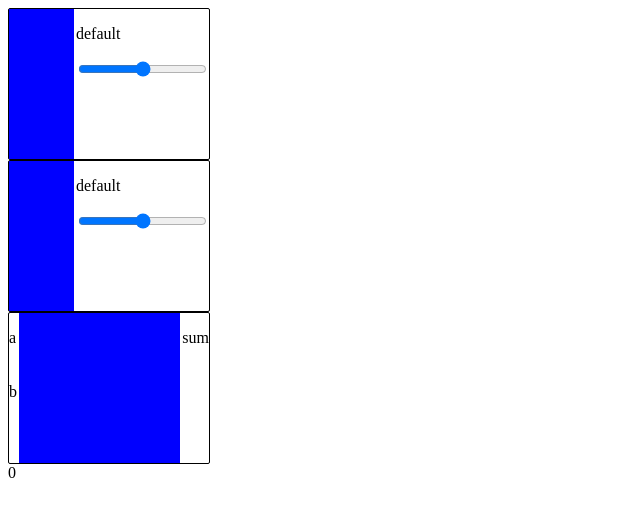
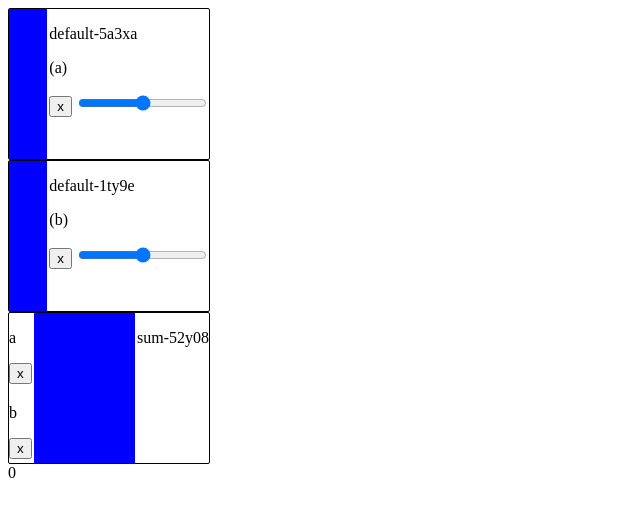
Before and after one commit to maxmmyron/nodes-editor-test, a SvelteKit app: page / in a window 1280 px wide. Shown: the top 516 px of the page, without its empty margins (0-640 px from the left). Built offline with nearby package versions, Linux system fonts and the light colour scheme.

Commit message:
support unsubscribing from changes

```diff
--- a/src/routes/+page.svelte
+++ b/src/routes/+page.svelte
@@ -23,18 +23,32 @@
     nodeB: App.Node<U>,
     keyB: V
   ) => {
-    graph.edges = [
-      ...graph.edges,
-      [
-        { node: nodeA, key: keyA },
-        { node: nodeB, key: keyB },
-      ],
-    ];
-
-    nodeA.outputs.subscribe((e) => {
+    const unsubscriber = nodeA.outputs.subscribe((e) => {
       let out: ReturnType<T>[K] = e[keyA];
       nodeB.inputs.update((e) => ({ ...e, [keyB]: out }));
     });
+
+    // if there exists an edge from nodeA/keyA -> nodeB/keyB, return
+    if (
+      graph.edges.find(
+        ({ outVertex, inVertex }) =>
+          outVertex.node === nodeA &&
+          outVertex.key === keyA &&
+          inVertex.node === nodeB &&
+          inVertex.key === keyB
+      )
+    ) {
+      return;
+    }
+
+    graph.edges = [
+      ...graph.edges,
+      {
+        outVertex: { node: nodeA, key: keyA },
+        inVertex: { node: nodeB, key: keyB },
+        unsubscriber,
+      },
+    ];
   };
 
   const disconnect = <
@@ -47,7 +61,26 @@
     keyA: K,
     nodeB: App.Node<U>,
     keyB: V
-  ) => {};
+  ) => {
+    const edge = graph.edges.find(
+      ({ outVertex, inVertex }) =>
+        outVertex.node === nodeA &&
+        outVertex.key === keyA &&
+        inVertex.node === nodeB &&
+        inVertex.key === keyB
+    );
+
+    console.log(edge);
+
+    // if an edge exists, call the unsubscriber method and remove it from the graph.
+    if (edge) {
+      edge.unsubscriber();
+      console.log(
+        `disconnecting ${nodeA.uuid}/${keyA.toString()} from ${nodeB.uuid}/${keyB.toString()}`
+      );
+      graph.edges = graph.edges.filter((e) => e !== edge);
+    }
+  };
 
   let createNode = <T extends (args: any) => Record<string, any>>(
     transform: T,
@@ -73,8 +106,8 @@
     return node;
   };
 
-  let staticA = createNode(() => ({ default: 0 }), undefined, { default: 0 });
-  let staticB = createNode(() => ({ default: 0 }), undefined, { default: 0 });
+  let a = createNode(() => ({ default: 0 }), undefined, { default: 0 });
+  let b = createNode(() => ({ default: 0 }), undefined, { default: 0 });
   const sum = createNode(
     ({ a, b }: { a: number; b: number }) => ({
       sum: a + b,
@@ -83,8 +116,8 @@
     { sum: 0 }
   );
 
-  connect(staticA, "default", sum, "a");
-  connect(staticB, "default", sum, "b");
+  connect(a, "default", sum, "a");
+  connect(b, "default", sum, "b");
 
   let sumOut: number;
   sum.outputs.subscribe((e) => (sumOut = e.sum));
@@ -97,13 +130,26 @@
     {#if __inputs}
       <aside class="inputs">
         {#each Object.entries(__inputs) as [key, value]}
-          <!-- If there exists an edge that this input is a vertex of, then we don't want to render any input -->
-          {#if graph.edges.find((edge) => edge[1].node === node && edge[1].key === key)}
-            <p>{key}</p>
-          {:else}
+          {@const connection = graph.edges.find(
+            ({ inVertex }) => inVertex.node === node && inVertex.key === key
+          )}
           <div class="input">
             <p>{key}</p>
-              <!-- TODO: don't show if this node has a connection into this input! -->
+            {#if connection}
+              <!-- If there exists an edge that this input is a vertex of, render the disconnect button -->
+              <button
+                on:click={() =>
+                  disconnect(
+                    connection.outVertex.node,
+                    connection.outVertex.key.toString(),
+                    connection.inVertex.node,
+                    connection.inVertex.key
+                  )}
+              >
+                x
+              </button>
+            {:else}
+              <!-- Otherwise, render an input slider that corresponds to the type of the input TODO: very temporary behavior! -->
               {#if typeof value === "number"}
                 <input
                   type="range"
@@ -113,23 +159,37 @@
                   }}
                 />
               {/if}
+            {/if}
           </div>
-          {/if}
         {/each}
       </aside>
     {/if}
     <main></main>
     {#if __outputs}
       <aside class="outputs">
-        {#each Object.entries(__outputs) as [key, value]}
-          <!-- If there *are* inputs, we can just directly render
-         the output el since we don't want to allow transform -->
-          {#if __inputs}
-            <p>{key}</p>
-          {:else}
+        {#each Object.entries(__outputs) as [key, value] (node.uuid + key)}
+          {@const connection = graph.edges.find(
+            ({ outVertex }) => outVertex.node === node && outVertex.key === key
+          )}
           <div class="output">
-              <p>{key}</p>
-              {#if typeof value === "number"}
+            <p>{key}-{node.uuid}</p>
+            {#if connection}
+              <p>({connection.inVertex.key})</p>
+              <!-- If there exists an edge that this output is a vertex of, render the disconnect button -->
+              <button
+                on:click={() =>
+                  disconnect(
+                    connection.outVertex.node,
+                    connection.outVertex.key.toString(),
+                    connection.inVertex.node,
+                    connection.inVertex.key
+                  )}
+              >
+                x
+              </button>
+            {/if}
+            {#if !__inputs}
+              <!-- If there are *no* inputs on this node, then render an input value to modify the output (since it can't be transformed by some function) TODO: very temporary behavior! -->
               <input
                 type="range"
                 on:input={(e) => {
@@ -139,7 +199,6 @@
               />
             {/if}
           </div>
-          {/if}
         {/each}
       </aside>
     {/if}
```
Also changed, not shown: src/app.d.ts (+6 -7 lines). Lines whose indentation alone changed are shown as unchanged.
